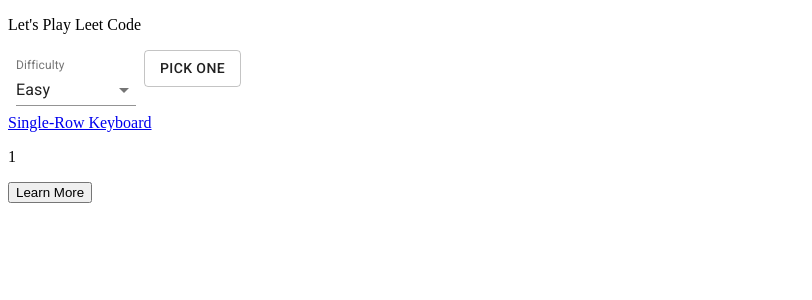
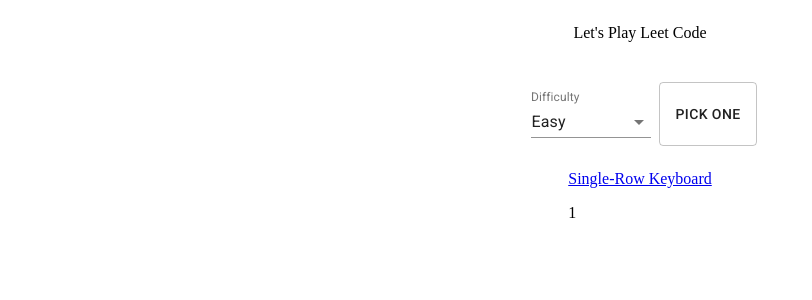
Before and after one commit to katsumeshi/leetcode-questioner, a Next.js app: page / in a window 1280 px wide. Both pictures are taken after a click on the button "PICK ONE". Shown: the top 300 px of the page, without its empty margins (0-812 px from the left). Built offline with nearby package versions, Linux system fonts and the light colour scheme.

Commit message:
update layout

```diff
--- a/pages/index.tsx
+++ b/pages/index.tsx
@@ -1,7 +1,7 @@
 import { useState, useEffect, useRef } from "react";
 import { makeStyles } from "@material-ui/core/styles";
 import problems from "./problems.json";
-import { MenuItem, FormControl, Select, InputLabel, Button } from "@material-ui/core";
+import { MenuItem, FormControl, Select, InputLabel, Button, Container, Typography, Grid } from "@material-ui/core";
 
 const useStyles = makeStyles(theme => ({
 	formControl: {
@@ -16,7 +16,7 @@
 const Index = () => {
 	const classes = useStyles();
 	const [difficulty, setDifficulty] = useState(1);
-	const [quetion, setQuestion] = useState<any>(null);
+	const [question, setQuestion] = useState<any>(null);
 	const handleChange = event => {
 		setDifficulty(event.target.value);
 	};
@@ -26,8 +26,12 @@
 		setQuestion(filteredProblem[questionIndex]);
 	};
 	return (
-		<>
+		<Container>
+			<Grid container spacing={3}>
+				<Grid container item xs={12} justify="center">
 					<p>Let's Play Leet Code</p>
+				</Grid>
+				<Grid container item xs={12} justify="center">
 					<FormControl className={classes.formControl}>
 						<InputLabel id="demo-simple-select-label">Difficulty</InputLabel>
 						<Select labelId="demo-simple-select-label" id="demo-simple-select" value={difficulty} onChange={handleChange}>
@@ -39,18 +43,19 @@
 					<Button variant="outlined" onClick={handlePickOne}>
 						Pick one
 					</Button>
+				</Grid>
+				<Grid container item xs={12} justify="center">
 					<div>
-				{quetion && (
+						{question && (
 							<>
-						<a href={`https://leetcode.com/problems/${quetion.stat.question__title_slug}`}>{`${quetion.stat.question__title}`}</a>
-						<p>{`${quetion.difficulty.level}`}</p>
+								<a href={`https://leetcode.com/problems/${question.stat.question__title_slug}`}>{`${question.stat.question__title}`}</a>
+								<p>{`${question.difficulty.level}`}</p>
 							</>
 						)}
 					</div>
-			<button className="mdc-button mdc-button--outlined">
-				<span className="mdc-button__ripple"></span> Learn More
-			</button>
-		</>
+				</Grid>
+			</Grid>
+		</Container>
 	);
 };
 
```
Lines whose indentation alone changed are shown as unchanged.
